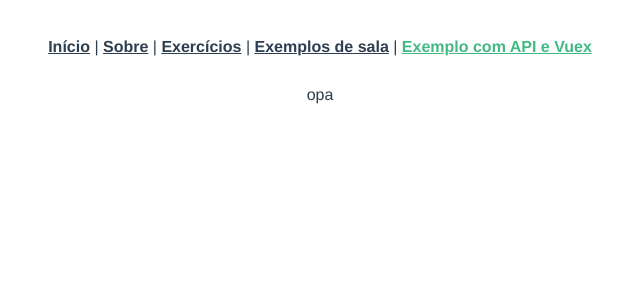
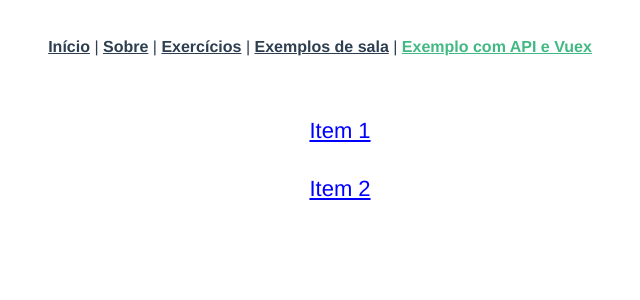
Before and after one commit to mathvalenza/lab365-base-project, a Vue app: page /example-api-vuex in a window 1280 px wide. Shown: the top 300 px of the page, without its empty margins (320-960 px from the left). Built offline with nearby package versions, Linux system fonts and the light colour scheme; data requests are answered from the project's data file.

Commit message:
adding api integration example

```diff
--- a/db.json
+++ b/db.json
@@ -1,6 +1,6 @@
 {
   "items": [
-    { "id": 1, "name": "Item 1" },
-    { "id": 2, "name": "Item 2" }
+    { "id": 1, "name": "Item 1", "description": "Descrição do item 1" },
+    { "id": 2, "name": "Item 2", "description": "Descrição do item 1" }
   ]
 }
--- a/package.json
+++ b/package.json
@@ -10,6 +10,7 @@
     "lint": "vue-cli-service lint"
   },
   "dependencies": {
+    "axios": "^1.1.3",
     "core-js": "^3.8.3",
     "json-server": "^0.17.1",
     "vue": "^2.6.14",
--- /dev/null
+++ b/src/api.js
@@ -0,0 +1,8 @@
+import axios from "axios";
+
+const api = axios.create({
+  baseURL: "http://localhost:3000",
+  timeout: 8000,
+});
+
+export default api;
--- a/src/views/ExampleApiVuex.vue
+++ b/src/views/ExampleApiVuex.vue
@@ -1,16 +1,95 @@
 <template>
-  <div>opa</div>
+  <div>
+    <h2 v-if="error" class="error">Ops, algo deu errado ao chamar a API</h2>
+
+    <h2 v-else-if="isLoading">
+      Carregando dados da api...
+      <div class="loading" />
+    </h2>
+
+    <section v-else>
+      <ul class="items-list">
+        <li v-for="item in items" :key="item.id">
+          <a :href="`example-api-vuex/${item.id}`" class="link">{{
+            item.name
+          }}</a>
+        </li>
+      </ul>
+    </section>
+  </div>
 </template>
 
 <script>
+import api from "../api";
+
 export default {
   name: "ExampleApiVuex",
   data() {
-    return {};
+    return {
+      isLoading: true,
+      error: false,
+      items: [],
+    };
+  },
+  async mounted() {
+    try {
+      const response = await api.get("/items");
+
+      this.items = response.data;
+    } catch {
+      this.error = true;
+    }
+
+    setTimeout(() => {
+      this.isLoading = false;
+    }, 3000);
   },
   methods: {},
   computed: {},
 };
 </script>
 
-<style scoped></style>
+<style scoped lang="scss">
+.error {
+  color: red;
+}
+
+.loading {
+  background: green;
+  width: 60px;
+  height: 60px;
+  margin: 32px auto;
+  border-radius: 4px;
+  /* Here we declare our inline animation */
+  animation: rotate 3s linear infinite;
+}
+
+/* Here we define our animation with the name "rotate" */
+@keyframes rotate {
+  from {
+    transform: rotate(0deg);
+  }
+
+  to {
+    transform: rotate(359deg);
+  }
+}
+
+.items-list {
+  list-style: none;
+
+  li {
+    margin-top: 32px;
+    font-size: 22px;
+  }
+}
+
+.link {
+  color: blue;
+  text-decoration: underline;
+
+  &:hover {
+    cursor: pointer;
+  }
+}
+</style>
```
Also changed, not shown: 1 other file (tests, documents, lock files or other folders).
